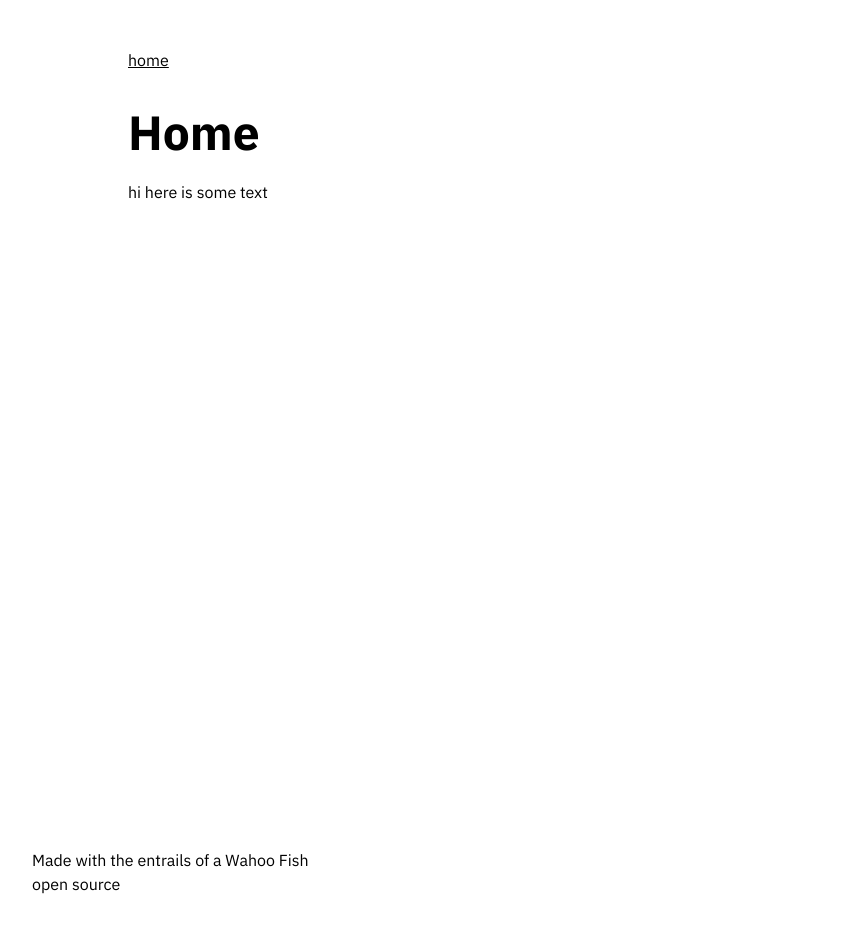
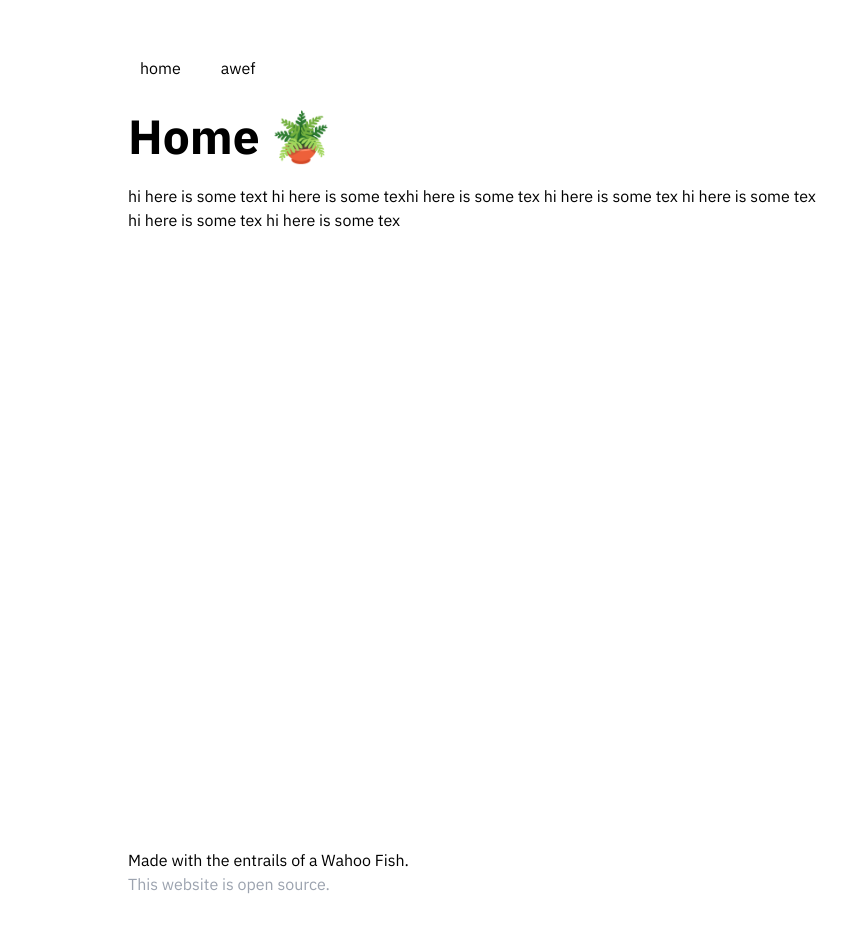
Before and after one commit to exu3/site, a Next.js app: page / in a window 1280 px wide. Shown: the whole page, without its empty margins (160-1007 px from the left). Built offline with nearby package versions, Linux system fonts and the light colour scheme; a web font is replaced by a local one.

Commit message:
Let there be basic layout

```diff
--- a/components/footer.tsx
+++ b/components/footer.tsx
@@ -1,12 +1,14 @@
 import NextLink from "next/link";
 
-export default function Footer(): JSX.Element {
+export default function Footer({
+  flavorText = "Made with the entrails of a Wahoo Fish.",
+}): JSX.Element {
   return (
     <div>
-      <p>Made with the entrails of a Wahoo Fish</p>
+      <p>{flavorText}</p>
       <p>
         <NextLink href="https://github.com/exu3/site" passHref>
-          <a className="hover:text-gray-400 hover:underline">open source</a>
+          <a className="link">This website is open source.</a>
         </NextLink>
       </p>
     </div>
--- a/components/layout.tsx
+++ b/components/layout.tsx
@@ -2,6 +2,8 @@ import Footer from "./Footer";
 import Meta from "./Meta";
 import Nav from "./Nav";
 import ThemeToggle from "./Theme";
+
+import flavorText from "../lib/flavor";
 
 interface LayoutProps {
   children: React.ReactNode;
@@ -23,7 +25,7 @@ export default function Layout({
         </h1>
         <div>{children}</div>
       </main>
-      <div className="px-8 pb-8 md:px-24 lg:px-48">
+      <div className="px-8 pb-8 md:px-24 lg:px-48 xl:px-72">
         <Footer />
       </div>
     </div>
--- a/components/nav.tsx
+++ b/components/nav.tsx
@@ -1,13 +1,18 @@
 import Link from "next/link";
 
-const links = [{ name: "home", destination: "/" }];
+const links = [
+  { name: "home", destination: "/" },
+  { name: "awef", destination: "/" },
+];
 
 export default function Nav(): JSX.Element {
   return (
-    <div className="flex flex-row space-x-4">
+    <div className="flex flex-row items-center space-x-4">
       {links.map(({ name, destination }) => (
         <Link key={name} href={destination}>
-          <a className="pb-3 font-sans underline hover:text-gray-400">{name}</a>
+          <a className="flex items-center justify-center px-3 py-2 font-sans rounded-lg hover:bg-gray-200 dark:hover:bg-opacity-20">
+            {name}
+          </a>
         </Link>
       ))}
     </div>
--- /dev/null
+++ b/lib/flavor.js
@@ -0,0 +1,12 @@
+const flavorTexts = [
+  "Made with the entrails of a Wahoo Fish.",
+  "Made with Next.js.",
+  "This site is deployed!",
+  "If you're seeing this, the website is up!",
+  "Listening to the cows.",
+  "Currently",
+];
+
+const flavorText = flavorTexts[Math.floor(Math.random() * flavorTexts.length)];
+
+export default flavorText;
--- a/pages/index.tsx
+++ b/pages/index.tsx
@@ -3,9 +3,13 @@ import Layout from "../components/Layout";
 const HomePage = () => {
   return (
     <>
-      <Layout heading="Home">
+      <Layout heading="Home 🪴">
         <article>
-          <p>hi here is some text</p>
+          <p>
+            hi here is some text hi here is some texhi here is some tex hi here
+            is some tex hi here is some tex hi here is some tex hi here is some
+            tex
+          </p>
         </article>
       </Layout>
     </>
--- a/styles/globals.css
+++ b/styles/globals.css
@@ -3,3 +3,9 @@
 @tailwind base;
 @tailwind components;
 @tailwind utilities;
+
+@layer base {
+  .link {
+    @apply text-gray-400 hover:underline;
+  }
+}
```
Also changed, not shown: tsconfig.json (+3 -13 lines).
